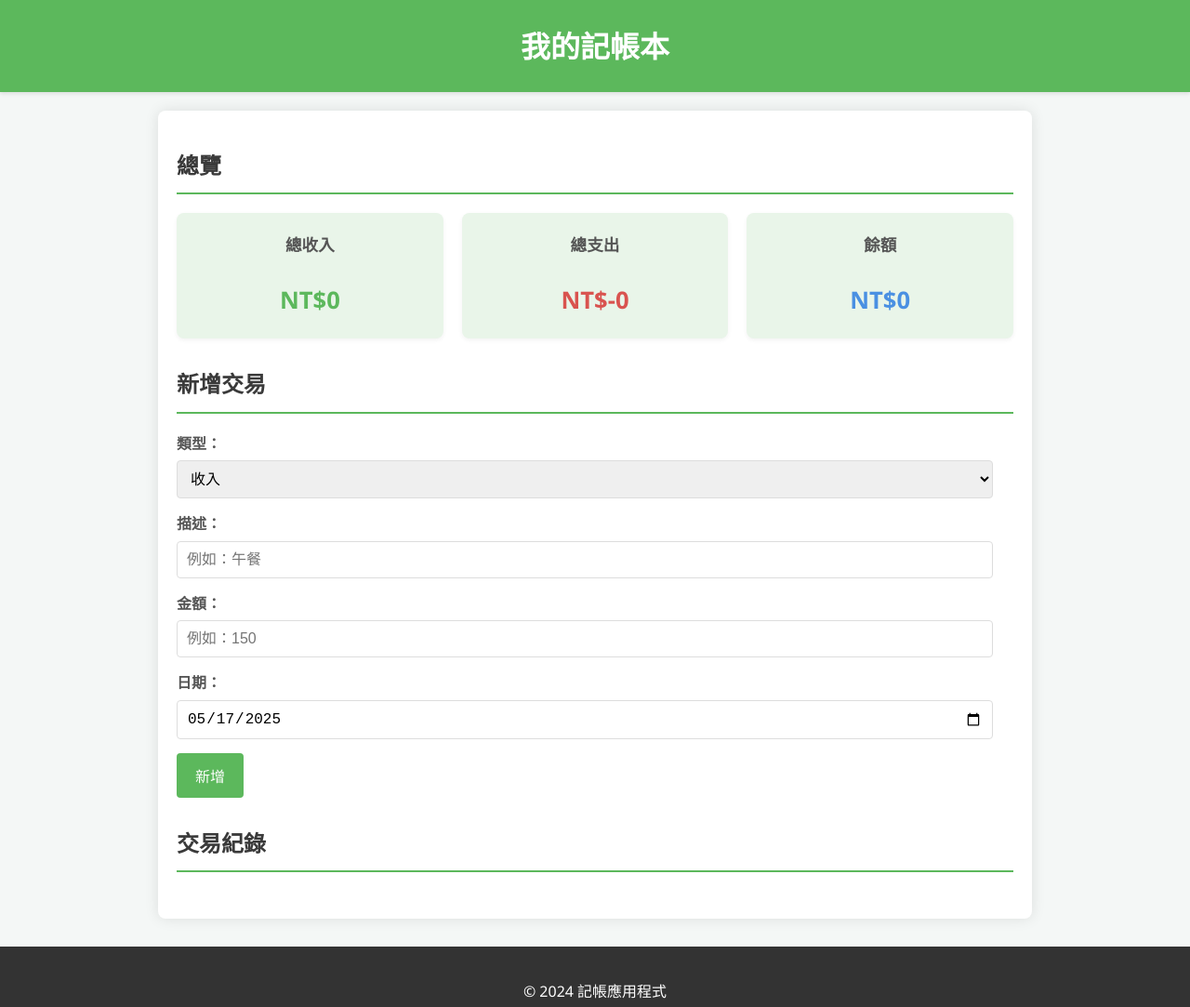
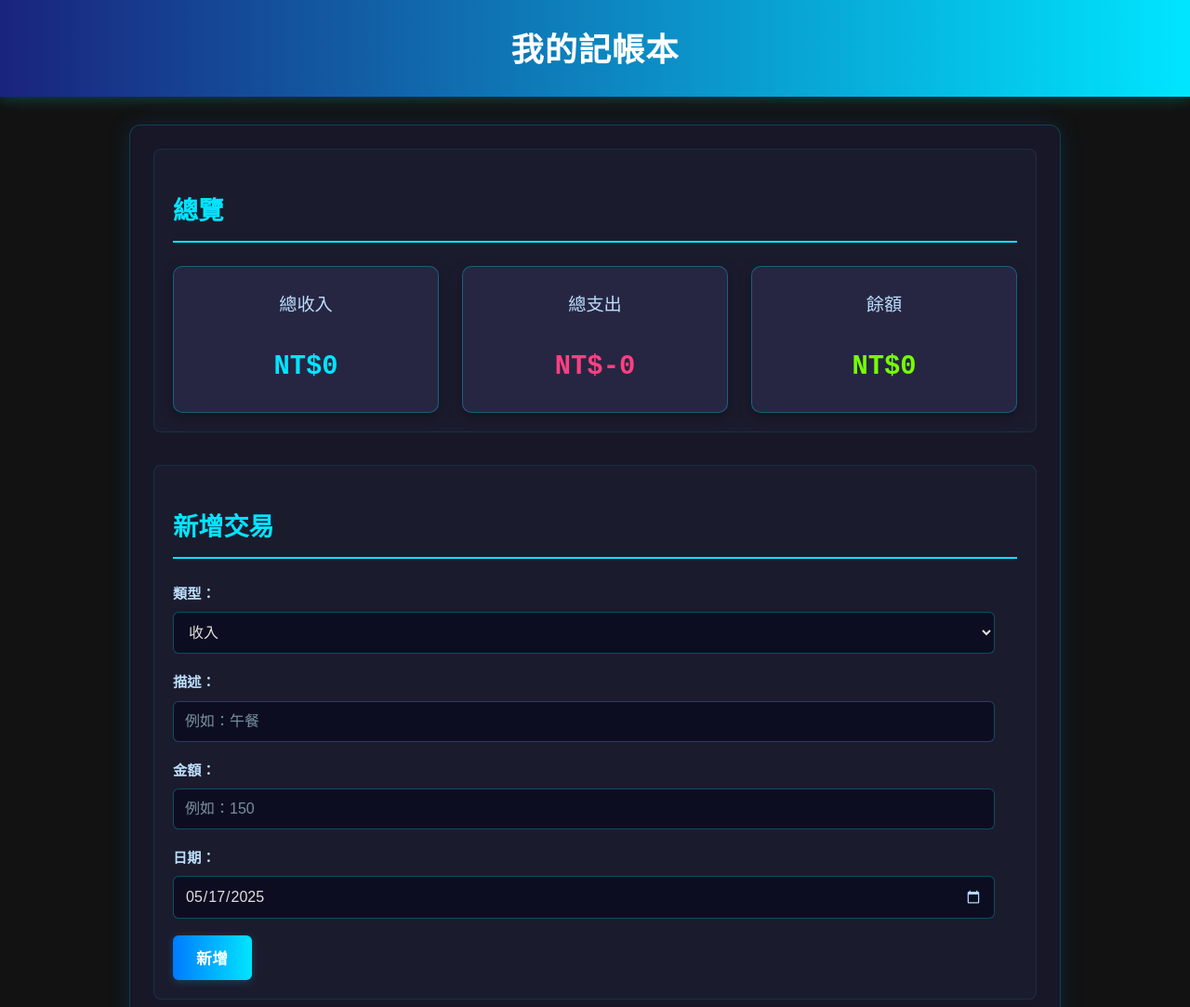
Before and after one commit to jacky850926/jacky_test_for_cursor, a plain HTML site: page index.html in a window 1280 px wide. Shown: the top 1083 px of the page at 93% size. Drawn offline with Linux system fonts and the light colour scheme.

Commit message:
設計成科技感的前端

```diff
--- a/script.js
+++ b/script.js
@@ -18,9 +18,13 @@ document.addEventListener('DOMContentLoaded', () => {
     function addTransactionDOM(transaction) {
         const item = document.createElement('li');
         item.classList.add(transaction.type);
+
+        // Determine amount class based on transaction type for specific styling
+        const amountClass = transaction.type === 'income' ? 'income-amount' : 'expense-amount';
+
         item.innerHTML = `
             <span class="description">${transaction.description}</span>
-            <span class="amount">NT$${transaction.type === 'income' ? '' : '-'}${Math.abs(transaction.amount).toLocaleString()}</span>
+            <span class="amount ${amountClass}">NT$${transaction.type === 'income' ? '' : '-'}${Math.abs(transaction.amount).toLocaleString()}</span>
             <span class="date">${transaction.date}</span>
             <button class="delete-btn" data-id="${transaction.id}">刪除</button>
         `;
--- a/style.css
+++ b/style.css
@@ -1,118 +1,158 @@
 body {
-    font-family: 'Segoe UI', Tahoma, Geneva, Verdana, sans-serif;
+    font-family: 'Poppins', 'Segoe UI', Tahoma, Geneva, Verdana, sans-serif;
     margin: 0;
     padding: 0;
-    background-color: #f4f7f6;
-    color: #333;
+    background-color: #121212; /* Dark background */
+    color: #e0e0e0; /* Light text */
     line-height: 1.6;
 }
 
+@import url('https://fonts.googleapis.com/css2?family=Poppins:wght@300;400;600;700&family=Roboto+Mono:wght@400;700&display=swap');
+
 header {
-    background-color: #5cb85c;
-    color: #fff;
+    background: linear-gradient(90deg, #1a237e, #00e5ff); /* Tech gradient */
+    color: #ffffff;
     padding: 1.5rem 0;
     text-align: center;
-    box-shadow: 0 2px 4px rgba(0, 0, 0, 0.1);
+    box-shadow: 0 4px 12px rgba(0, 229, 255, 0.2); /* Subtle glow */
 }
 
 header h1 {
     margin: 0;
-    font-size: 2rem;
+    font-size: 2.2rem;
+    font-weight: 700;
+    letter-spacing: 1px;
 }
 
 main {
-    padding: 20px;
-    max-width: 900px;
-    margin: 20px auto;
-    background-color: #fff;
-    border-radius: 8px;
-    box-shadow: 0 0 15px rgba(0, 0, 0, 0.1);
+    padding: 25px;
+    max-width: 950px;
+    margin: 30px auto;
+    background-color: rgba(26, 26, 46, 0.8); /* Dark, slightly transparent card */
+    border-radius: 12px;
+    box-shadow: 0 0 25px rgba(0, 150, 255, 0.15);
+    border: 1px solid rgba(0, 229, 255, 0.2); /* Subtle border */
 }
 
 section {
-    margin-bottom: 30px;
+    margin-bottom: 35px;
+    padding: 20px;
+    background-color: rgba(30, 30, 50, 0.7); /* Slightly different dark shade for sections */
+    border-radius: 8px;
+    border: 1px solid rgba(0, 229, 255, 0.1);
 }
 
 h2 {
-    color: #3a3a3a;
-    border-bottom: 2px solid #5cb85c;
-    padding-bottom: 10px;
-    margin-bottom: 20px;
-    font-size: 1.5rem;
+    color: #00e5ff; /* Bright accent color */
+    border-bottom: 2px solid #00e5ff;
+    padding-bottom: 12px;
+    margin-bottom: 25px;
+    font-size: 1.7rem;
+    font-weight: 600;
 }
 
 .summary-section .summary-cards {
     display: flex;
-    justify-content: space-around;
-    gap: 20px;
+    justify-content: space-between;
+    gap: 25px;
     text-align: center;
 }
 
 .summary-section .card {
-    background-color: #e9f5e9;
-    padding: 20px;
-    border-radius: 8px;
-    flex-basis: 30%;
-    box-shadow: 0 2px 5px rgba(0, 0, 0, 0.05);
+    background-color: rgba(40, 40, 70, 0.9); /* Darker card */
+    padding: 25px;
+    border-radius: 10px;
+    flex-basis: 31%;
+    box-shadow: 0 5px 15px rgba(0, 0, 0, 0.3);
+    border: 1px solid rgba(0, 229, 255, 0.3);
+    transition: transform 0.3s ease, box-shadow 0.3s ease;
+}
+
+.summary-section .card:hover {
+    transform: translateY(-5px);
+    box-shadow: 0 8px 20px rgba(0, 229, 255, 0.2);
 }
 
 .summary-section .card h3 {
     margin-top: 0;
-    color: #555;
-    font-size: 1.1rem;
+    color: #bbdefb; /* Light blue for subheadings */
+    font-size: 1.2rem;
+    font-weight: 400;
 }
 
 .summary-section .card p {
-    font-size: 1.6rem;
-    font-weight: bold;
-    color: #5cb85c;
+    font-family: 'Roboto Mono', monospace; /* Monospaced font for numbers */
+    font-size: 1.8rem;
+    font-weight: 700;
     margin-bottom: 0;
 }
 
+#total-income {
+    color: #00e5ff; /* Cyan for income */
+}
+
 #total-expense {
-    color: #d9534f;
+    color: #ff4081; /* Pink/Red for expense */
 }
 
 #balance {
-    color: #4a90e2;
+    color: #76ff03; /* Bright green for balance */
 }
 
 .transaction-form-section form div {
-    margin-bottom: 15px;
+    margin-bottom: 18px;
 }
 
 .transaction-form-section label {
     display: block;
-    margin-bottom: 5px;
-    font-weight: bold;
-    color: #555;
+    margin-bottom: 8px;
+    font-weight: 600;
+    color: #bbdefb; /* Light blue */
+    font-size: 0.95rem;
 }
 
 .transaction-form-section input[type="text"],
 .transaction-form-section input[type="number"],
 .transaction-form-section input[type="date"],
 .transaction-form-section select {
-    width: calc(100% - 22px); /* Account for padding and border */
-    padding: 10px;
-    border: 1px solid #ddd;
-    border-radius: 4px;
+    width: calc(100% - 24px);
+    padding: 12px;
+    border: 1px solid rgba(0, 229, 255, 0.3);
+    border-radius: 6px;
     box-sizing: border-box;
     font-size: 1rem;
+    background-color: rgba(10, 10, 30, 0.8); /* Dark input background */
+    color: #e0e0e0; /* Light text in input */
+    font-family: 'Poppins', sans-serif;
+}
+
+.transaction-form-section input[type="text"]::placeholder,
+.transaction-form-section input[type="number"]::placeholder {
+    color: #78909c; /* Muted placeholder text */
+}
+
+.transaction-form-section input[type="date"]::-webkit-calendar-picker-indicator {
+    filter: invert(1) brightness(0.8) sepia(0.5) saturate(5) hue-rotate(180deg); /* Style date picker icon for dark theme */
 }
 
 .transaction-form-section button[type="submit"] {
-    background-color: #5cb85c;
+    background: linear-gradient(90deg, #007bff, #00e5ff); /* Tech gradient button */
     color: white;
-    padding: 12px 20px;
+    padding: 12px 25px;
     border: none;
-    border-radius: 4px;
+    border-radius: 6px;
     cursor: pointer;
-    font-size: 1rem;
-    transition: background-color 0.3s ease;
+    font-size: 1.05rem;
+    font-weight: 600;
+    transition: all 0.3s ease;
+    letter-spacing: 0.5px;
+    box-shadow: 0 2px 8px rgba(0, 229, 255, 0.2);
 }
 
 .transaction-form-section button[type="submit"]:hover {
-    background-color: #4cae4c;
+    background: linear-gradient(90deg, #0056b3, #00b8d4);
+    box-shadow: 0 4px 12px rgba(0, 229, 255, 0.3);
+    transform: translateY(-2px);
 }
 
 .transaction-list-section ul {
@@ -121,64 +161,82 @@ h2 {
 }
 
 .transaction-list-section li {
-    background-color: #f9f9f9;
-    padding: 15px;
-    margin-bottom: 10px;
-    border-radius: 4px;
-    border-left: 5px solid #5cb85c; /* Default to income */
+    background-color: rgba(35, 35, 60, 0.85);
+    padding: 15px 20px;
+    margin-bottom: 12px;
+    border-radius: 8px;
     display: flex;
     justify-content: space-between;
     align-items: center;
-    box-shadow: 0 1px 3px rgba(0,0,0,0.05);
+    box-shadow: 0 2px 5px rgba(0, 0, 0, 0.2);
+    border-left: 5px solid #00e5ff; /* Default to income accent */
+    transition: background-color 0.3s ease;
+}
+
+.transaction-list-section li:hover {
+    background-color: rgba(45, 45, 75, 0.9);
 }
 
 .transaction-list-section li.expense {
-    border-left-color: #d9534f;
+    border-left-color: #ff4081; /* Expense accent */
 }
 
 .transaction-list-section li span {
-    font-size: 0.9rem;
+    font-size: 0.95rem;
 }
 
 .transaction-list-section li .description {
-    font-weight: bold;
+    font-weight: 600;
     flex-grow: 1;
-    margin-right: 10px;
+    margin-right: 15px;
+    color: #ffffff;
 }
 
 .transaction-list-section li .amount {
-    font-weight: bold;
-    min-width: 80px; /* Ensure amounts align nicely */
+    font-family: 'Roboto Mono', monospace;
+    font-weight: 700;
+    min-width: 100px;
     text-align: right;
+    color: #ffffff;
+}
+
+.transaction-list-section li .amount.income-amount {
+    color: #00e5ff;
+}
+.transaction-list-section li .amount.expense-amount {
+    color: #ff4081;
 }
 
 .transaction-list-section li .date {
-    color: #777;
-    font-size: 0.85rem;
-    margin-left: 15px;
+    color: #90a4ae; /* Lighter grey for date */
+    font-size: 0.8rem;
+    margin-left: 20px;
 }
 
 .transaction-list-section li button.delete-btn {
-    background-color: #d9534f;
+    background-color: #c62828; /* Darker red for delete */
     color: white;
     border: none;
-    padding: 5px 10px;
-    border-radius: 4px;
+    padding: 6px 12px;
+    border-radius: 5px;
     cursor: pointer;
-    margin-left: 15px;
-    font-size: 0.8rem;
+    margin-left: 20px;
+    font-size: 0.85rem;
+    transition: background-color 0.3s ease;
 }
 
 .transaction-list-section li button.delete-btn:hover {
-    background-color: #c9302c;
+    background-color: #b71c1c; /* Even darker red on hover */
 }
 
 footer {
     text-align: center;
-    padding: 20px;
-    background-color: #333;
-    color: #fff;
-    margin-top: 30px;
+    padding: 25px;
+    background-color: #1f1f2e; /* Dark footer */
+    color: #78909c; /* Muted text color */
+    margin-top: 40px;
+    font-size: 0.9rem;
+    border-top: 1px solid rgba(0, 229, 255, 0.1);
 }
 
 /* Responsive adjustments */
@@ -187,40 +245,52 @@ footer {
         flex-direction: column;
     }
     .summary-section .card {
-        flex-basis: auto; /* Allow cards to take full width */
-        margin-bottom: 15px;
+        flex-basis: auto;
+        margin-bottom: 20px;
     }
     main {
-        margin: 10px;
-        padding: 15px;
+        margin: 15px;
+        padding: 20px;
+    }
+    .transaction-list-section li {
+        flex-wrap: wrap; /* Allow items to wrap on smaller screens */
+    }
+    .transaction-list-section li .date {
+        margin-left: 0;
+        margin-top: 8px;
+        width: 100%;
+        text-align: left;
+    }
+    .transaction-list-section li button.delete-btn {
+        margin-left: auto; /* Push to the right */
+        margin-top: 10px;
     }
 }
 
 @media (max-width: 480px) {
     header h1 {
-        font-size: 1.5rem;
+        font-size: 1.8rem;
     }
     h2 {
-        font-size: 1.3rem;
+        font-size: 1.5rem;
     }
     .transaction-form-section input[type="text"],
     .transaction-form-section input[type="number"],
     .transaction-form-section input[type="date"],
     .transaction-form-section select,
     .transaction-form-section button[type="submit"] {
+        font-size: 0.95rem;
+        padding: 10px;
+    }
+    .transaction-list-section li {
+        padding: 12px 15px;
+    }
+    .transaction-list-section li .description,
+    .transaction-list-section li .amount {
         font-size: 0.9rem;
     }
-    .transaction-list-section li {
-        flex-direction: column;
-        align-items: flex-start;
-    }
-    .transaction-list-section li .date {
-        margin-left: 0;
-        margin-top: 5px;
-    }
     .transaction-list-section li button.delete-btn {
-        margin-left: 0;
-        margin-top: 10px;
-        align-self: flex-end;
+        padding: 5px 10px;
+        font-size: 0.8rem;
     }
 }
```
Also changed, not shown: 1 other file.
